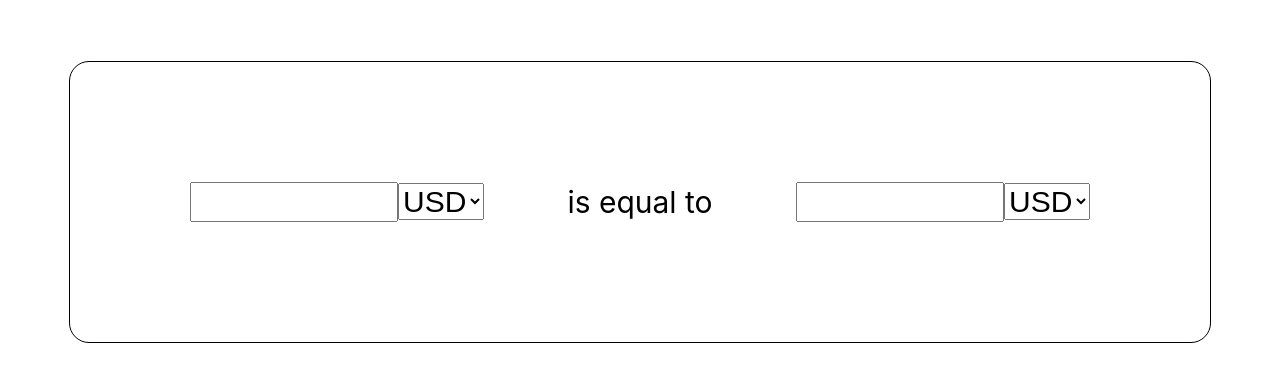
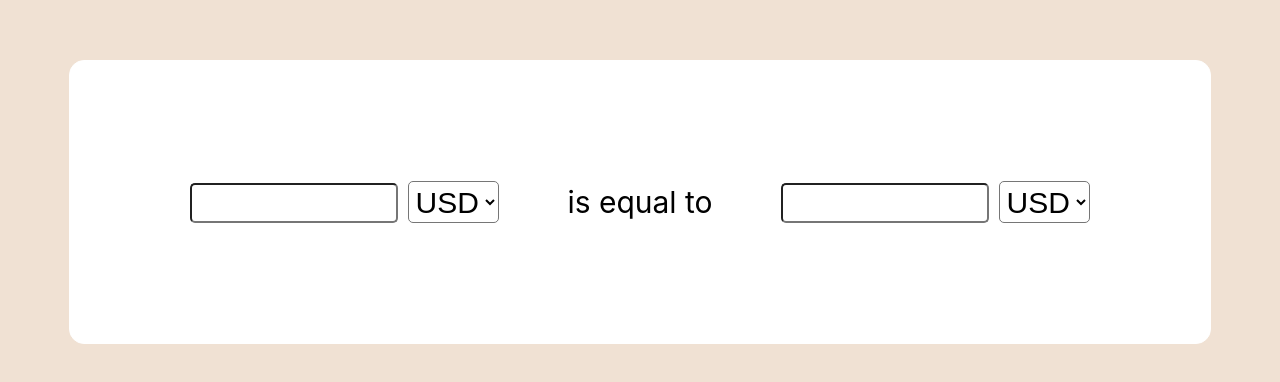
Before and after one commit to Stefan-RR/currency-converter, a React (Create React App) app: page / in a window 1280 px wide. Shown: the part 198-580 px from the top of the page. Built offline with nearby package versions, Linux system fonts and the light colour scheme.

Commit message:
Update App.css

```diff
--- a/src/App.css
+++ b/src/App.css
@@ -6,6 +6,7 @@ html, body, #root {
   height: 100%;
   display: flex;
   flex-direction: column;
+  background-color: rgb(240, 225, 211);
 }
 .content {
   text-align: center;
@@ -20,16 +21,22 @@ html, body, #root {
   padding: 120px;
   width: 900px;
   border-width: 1px;
-  border-color: black;
+  border-color: rgb(255, 255, 255);
   border-style: solid;
-  border-radius: 20px;
+  border-radius: 15px;
+  background-color: white;
 }
 .amount {
   font-size: 30px;
   width: 200px;
+  margin-right: 10px;
+  border-radius: 5px;
 }
 .currency {
   font-size: 30px;
+  padding: 2.5px;
+  border-radius: 5px;
+  background-color: white;
 }
 .equal {
   font-size: 30px;
```
